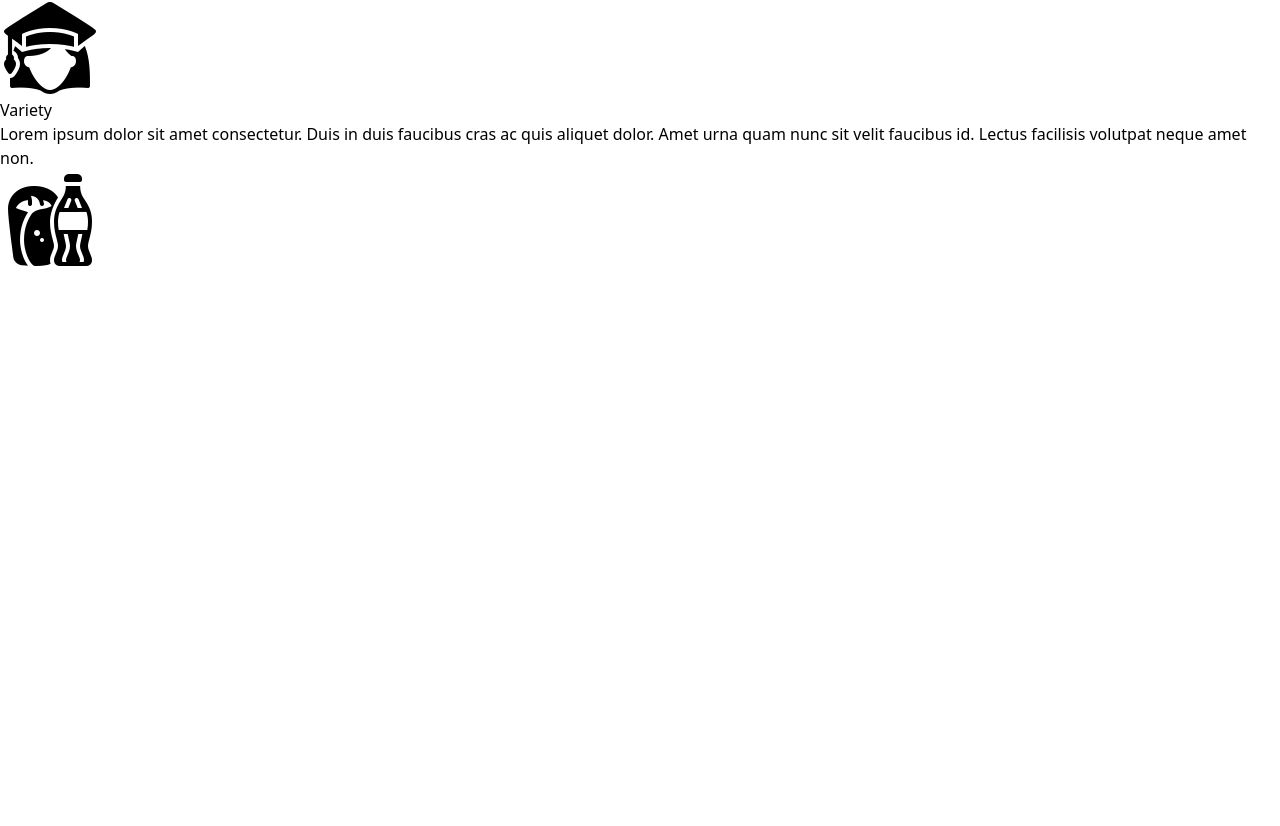
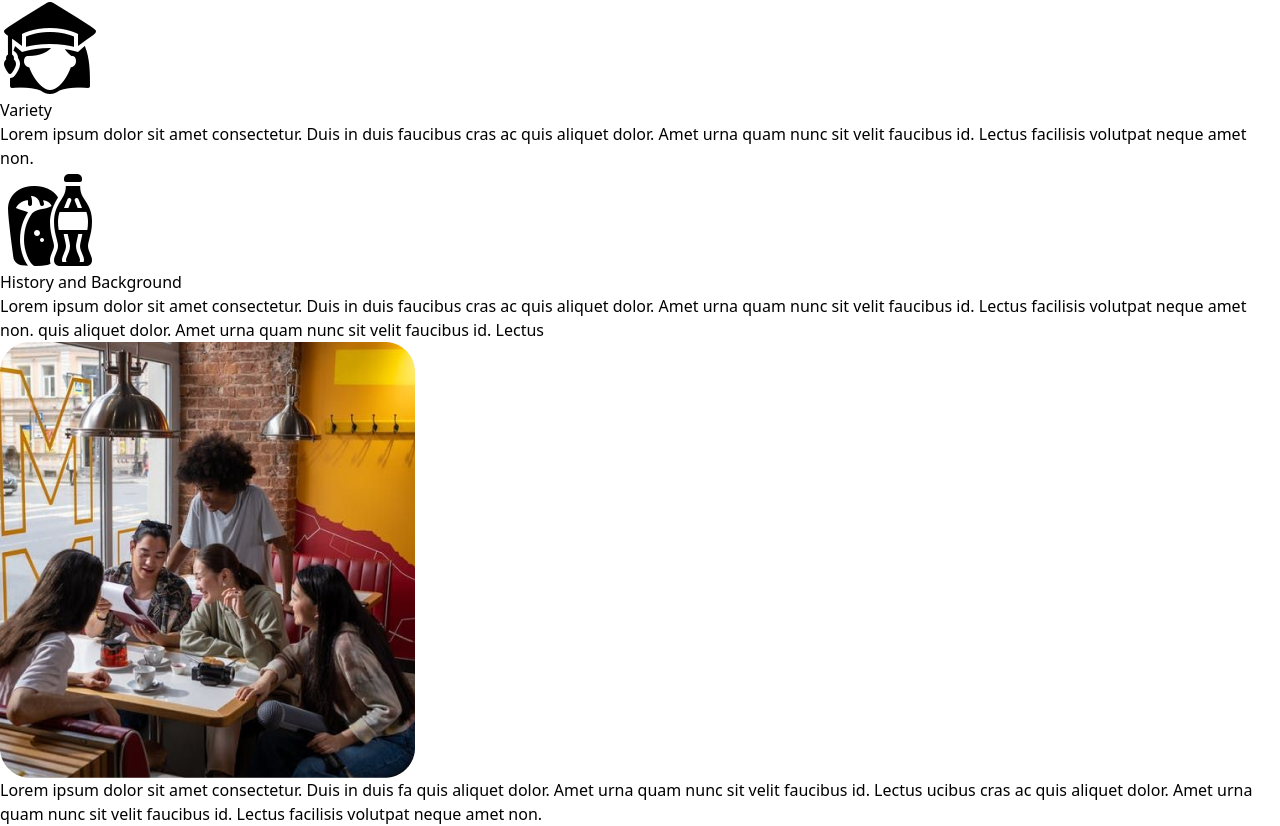
Before and after one commit to Fringale-App/website_fringale, a React (Vite) app in the folder showcase/: page /about in a window 1280 px wide. Shown: the part 552-1378 px from the top of the page. Before the commit the page ends 822 px from the top, so only its background shows below. Built offline with nearby package versions, Linux system fonts and the light colour scheme.

Commit message:
history and bg section done

```diff
--- /dev/null
+++ b/showcase/src/components/History.jsx
@@ -0,0 +1,19 @@
+import React from 'react'
+import gathering from '../../Images/gathering.png'
+function History() {
+  return (
+    <div className='mt-10 relative w-full overflow-hidden'>
+        <div className='flex sm:flex-row flex-col sm:justify-center'>
+            <div className='sm:w-2/3 w-full p-11 sm:px-20 sm:py-10 flex flex-col gap-4 sm:pr-80 bg-[#fdf8f5] mt-9'>
+                <p className='text-4xl font-semibold'>History and Background</p>
+                <p className='sm:font-medium font-normal sm:text-xl text-lg'>Lorem ipsum dolor sit amet consectetur. Duis in duis faucibus cras ac quis aliquet dolor. Amet urna quam nunc sit velit faucibus id. Lectus facilisis volutpat neque amet non. quis aliquet dolor. Amet urna quam nunc sit velit faucibus id. Lectus</p>
+            </div>
+            <div className='sm:w-1/3 w-full sm:p-0 p-4 h-[435px]'><img className='h-full rounded-2xl sm:rounded-none w-full object-cover sm:object-fill' src={gathering} alt="" /></div>
+        </div>
+        <div className='sm:w-3/4 w-full sm:mt-0 mt-5 h-52 bg-[#fdf8f5] flex justify-center items-center sm:pl-10'><p className='font-medium p-4 sm:p-0 text-start  sm:text-center w-full sm:w-2/3 text-xl'>Lorem ipsum dolor sit amet consectetur. Duis in duis fa quis aliquet dolor. Amet urna quam nunc sit velit faucibus id. Lectus ucibus cras ac quis aliquet dolor. Amet urna quam nunc sit velit faucibus id. Lectus facilisis volutpat neque amet non.</p></div>
+        <div className='w-24 top-0 left-7 absolute h-[70px] rounded-tl-3xl rounded-br-3xl bg-[#ffc5ae]'></div>
+    </div>
+  )
+}
+
+export default History
--- a/showcase/src/pages/About.jsx
+++ b/showcase/src/pages/About.jsx
@@ -2,6 +2,7 @@ import React from 'react'
 import Introduction from '../components/Introduction'
 import Header from '../components/Header'
 import WhyUs from '../components/WhyUs'
+import History from '../components/History'
 
 const About = () => {
   return (
@@ -9,6 +10,7 @@ const About = () => {
         <Header/>
       <Introduction/>
       <WhyUs/>
+      <History/>
     </div>
   )
 }
```
Also changed, not shown: showcase/Images/gathering.png (added).
